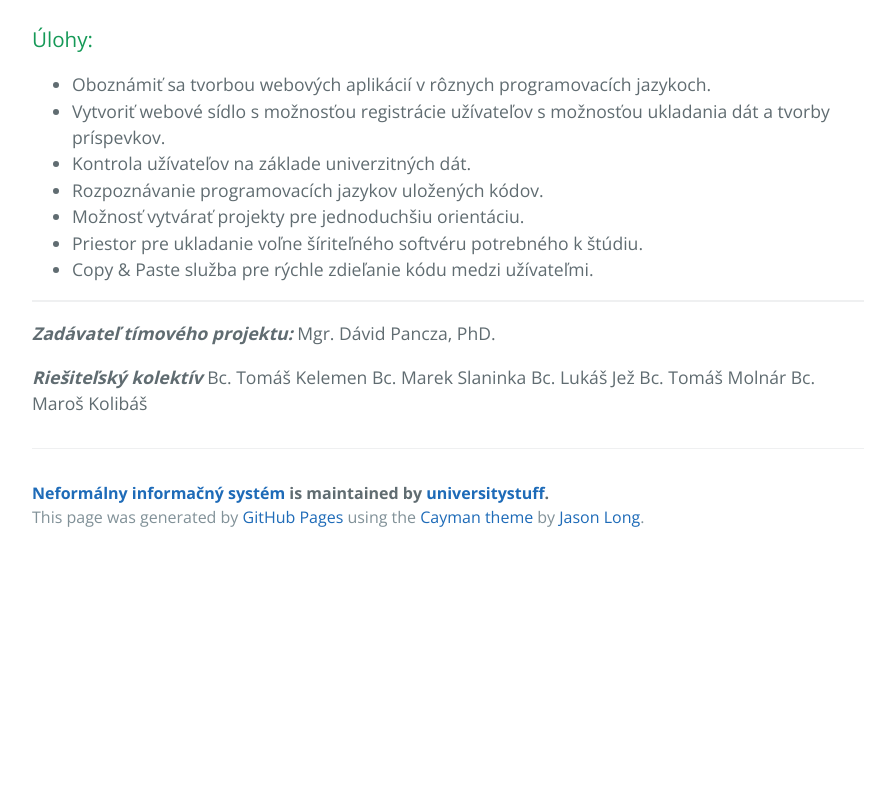
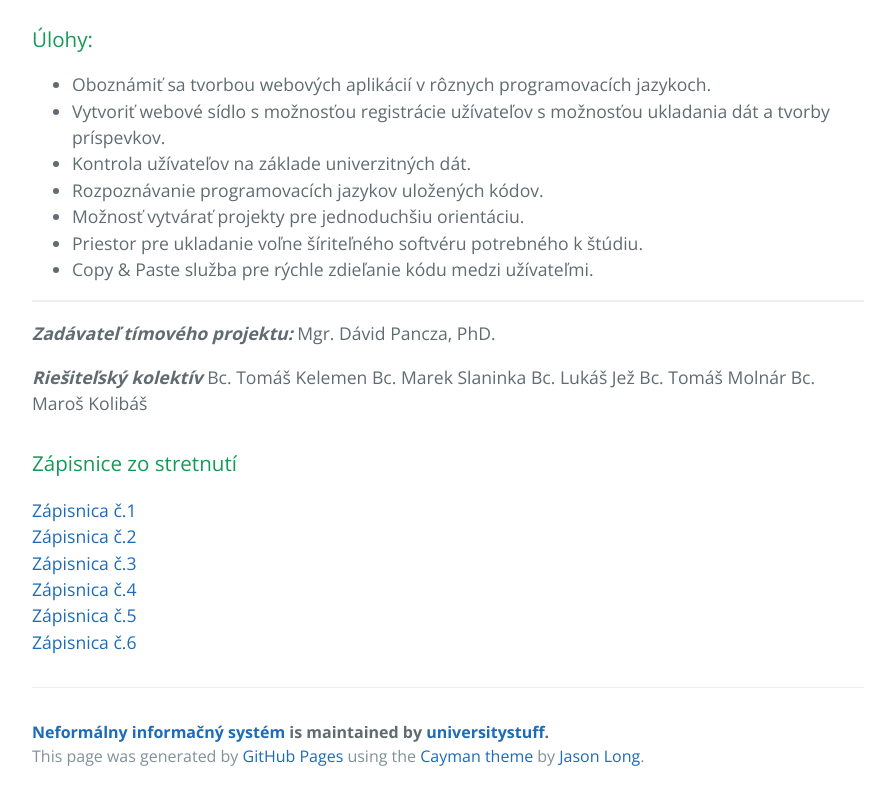
Before and after one commit to MarekSlaninka/TimovyProjek, a plain HTML site: page index.html in a window 1280 px wide. Shown: the part 943-1743 px from the top of the page, without its empty margins (192-1087 px from the left). Before the commit the page ends 1504 px from the top, so only its background shows below. Drawn offline with nearby package versions, Linux system fonts and the light colour scheme.

Commit message:
zapisnice

```diff
--- a/index.html
+++ b/index.html
@@ -55,6 +55,16 @@ Bc. Lukáš Jež
 Bc. Tomáš Molnár
 Bc. Maroš Kolibáš</p>
 
+<h3>
+<a id="zápisnice-zo-stretnutí" class="anchor" href="#z%C3%A1pisnice-zo-stretnut%C3%AD" aria-hidden="true"><span class="octicon octicon-link"></span></a>Zápisnice zo stretnutí</h3>
+
+<p><a href="https://github.com/MarekSlaninka/TimovyProjekt/blob/gh-pages/zapisnice/zapisnica_1.pdf">Zápisnica č.1</a><br>
+<a href="https://github.com/MarekSlaninka/TimovyProjekt/blob/gh-pages/zapisnice/zapisnica_2.pdf">Zápisnica č.2</a><br>
+<a href="https://github.com/MarekSlaninka/TimovyProjekt/blob/gh-pages/zapisnice/zapisnica_3.pdf">Zápisnica č.3</a><br>
+<a href="https://github.com/MarekSlaninka/TimovyProjekt/blob/gh-pages/zapisnice/zapisnica_4.pdf">Zápisnica č.4</a><br>
+<a href="https://github.com/MarekSlaninka/TimovyProjekt/blob/gh-pages/zapisnice/zapisnica_5.pdf">Zápisnica č.5</a><br>
+<a href="https://github.com/MarekSlaninka/TimovyProjekt/blob/gh-pages/zapisnice/zapisnica_6.pdf">Zápisnica č.6</a></p>
+
       <footer class="site-footer">
         <span class="site-footer-owner"><a href="https://github.com/universitystuff/TimovyProjekt">Neformálny informačný systém</a> is maintained by <a href="https://github.com/universitystuff">universitystuff</a>.</span>
 
```
